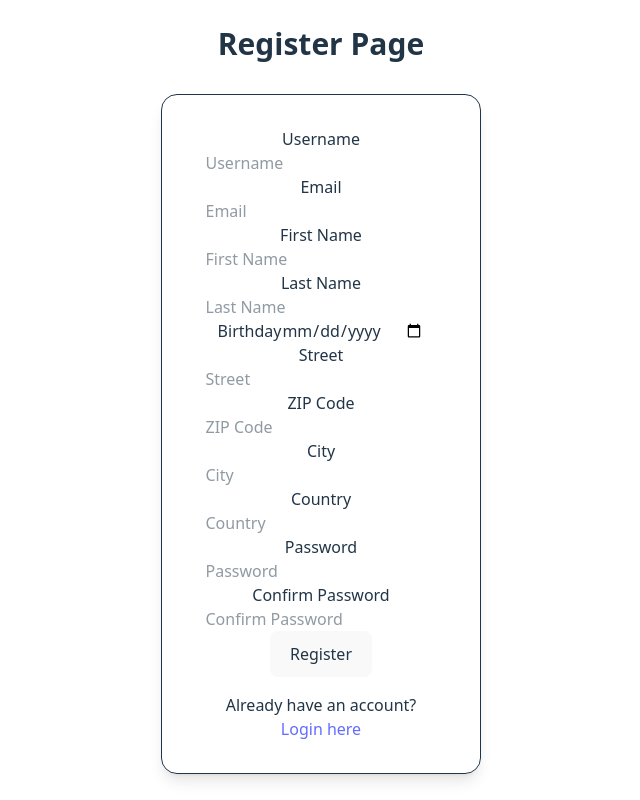
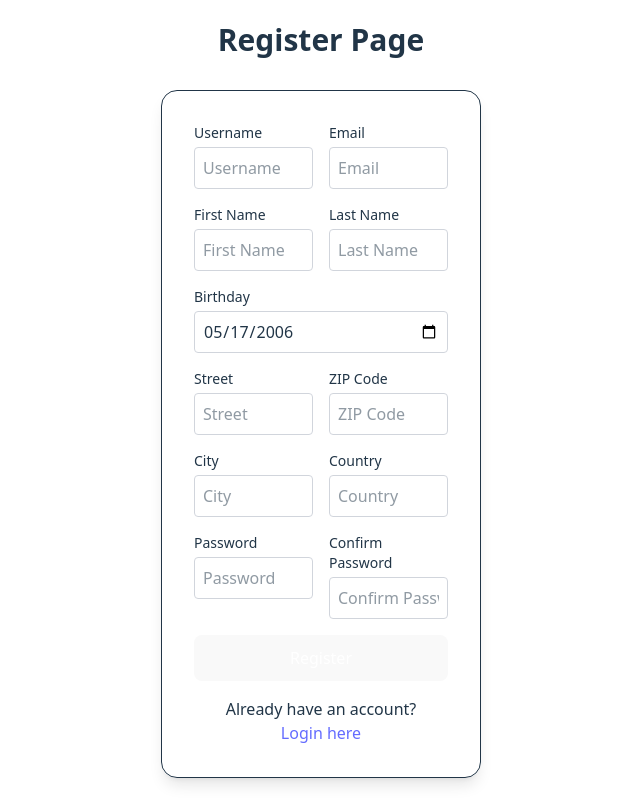
Before and after one commit to fabiodauru/ReactTrainingProject, a React (Vite) app in the folder trainingProject.fe/: page /register in a window 1280 px wide. Shown: the whole page, without its empty margins (319-959 px from the left). Built offline with nearby package versions, Linux system fonts and the light colour scheme.

Commit message:
Refactor Login and Register pages: introduce FormInput component for improved input handling and styling

```diff
--- /dev/null
+++ b/trainingProject.fe/src/components/FormInput.tsx
@@ -0,0 +1,26 @@
+export default function FormInput({
+  label,
+  type = "text",
+  value,
+  onChange,
+  placeholder,
+}: {
+  label: string;
+  type?: string;
+  value: string;
+  onChange: (e: React.ChangeEvent<HTMLInputElement>) => void;
+  placeholder?: string;
+}) {
+  return (
+    <div className="mb-4 text-left">
+      <label className="block text-sm font-medium mb-1">{label}</label>
+      <input
+        type={type}
+        value={value}
+        onChange={onChange}
+        placeholder={placeholder}
+        className="border border-gray-300 p-2 rounded w-full"
+      />
+    </div>
+  );
+}
--- a/trainingProject.fe/src/pages/LoginPage.tsx
+++ b/trainingProject.fe/src/pages/LoginPage.tsx
@@ -1,6 +1,7 @@
 import { useState } from "react";
 import { useNavigate } from "react-router-dom";
 import AuthLayout from "../components/AuthLayout";
+import FormInput from "../components/FormInput";
 
 export default function LoginPage() {
   const [username, setUsername] = useState("");
@@ -32,19 +33,18 @@ export default function LoginPage() {
   return (
     <AuthLayout title="Login Page">
       <form onSubmit={handleSubmit}>
-        <input
-          className="border border-gray-300 p-2 rounded w-full mb-4"
-          type="text"
-          placeholder="Username/Email"
+        <FormInput
+          label="Username/Email"
           value={username}
           onChange={(e) => setUsername(e.target.value)}
+          placeholder="Username/Email"
         />
-        <input
-          className="border border-gray-300 p-2 rounded w-full mb-6"
+        <FormInput
+          label="Password"
           type="password"
-          placeholder="Password"
           value={password}
           onChange={(e) => setPassword(e.target.value)}
+          placeholder="Password"
         />
         <button
           type="submit"
--- a/trainingProject.fe/src/pages/RegisterPage.tsx
+++ b/trainingProject.fe/src/pages/RegisterPage.tsx
@@ -1,26 +1,25 @@
 import { useState } from "react";
 import { useNavigate } from "react-router-dom";
-import * as React from "react";
 import AuthLayout from "../components/AuthLayout";
+import FormInput from "../components/FormInput";
 
 export default function RegisterPage() {
   const navigate = useNavigate();
 
   const [registerFailedMessage, setRegisterFailedMessage] = useState("");
-
   const [username, setUsername] = useState("");
-  const [password, setPassword] = useState("");
-  const [passwordConfirm, setPasswordConfirm] = useState("");
   const [email, setEmail] = useState("");
   const [userFirstName, setUserFirstName] = useState("");
   const [userLastName, setUserLastName] = useState("");
+  const [birthday, setBirthday] = useState("2006-05-17");
+  const [password, setPassword] = useState("");
+  const [passwordConfirm, setPasswordConfirm] = useState("");
   const [address, setAddress] = useState({
     street: "",
     zipCode: "",
     city: "",
     country: "",
   });
-  const [birthday, setBirthday] = useState("17/05/2006");
 
   const handleSubmit = async (event: React.FormEvent) => {
     event.preventDefault();
@@ -34,175 +33,135 @@ export default function RegisterPage() {
       "http://localhost:5065/api/Authenticate/register",
       {
         method: "POST",
-        headers: {
-          "Content-Type": "application/json",
-        },
+        headers: { "Content-Type": "application/json" },
         body: JSON.stringify({
-          username: username,
-          password: password,
-          email: email,
-          userFirstName: userFirstName,
-          userLastName: userLastName,
-          address: address,
-          birthday: birthday,
+          username,
+          password,
+          email,
+          userFirstName,
+          userLastName,
+          address,
+          birthday,
         }),
       }
     );
+
     const data = await response.json();
 
-    if (response.status === 200 && data.message === "Success") {
+    if (response.ok && data.message === "Success") {
       navigate("/login");
     } else {
-      setRegisterFailedMessage(data.message);
+      setRegisterFailedMessage(data.message || "Registration failed");
     }
   };
 
   return (
     <AuthLayout title="Register Page">
-      <div className="register-container">
-        <form onSubmit={handleSubmit} className="register-form">
-          <div className="form-group">
-            <label htmlFor="inputUsername">Username</label>
-            <input
-              type="text"
+      <form onSubmit={handleSubmit}>
+        <div className="grid grid-cols-2 gap-4">
+          <FormInput
+            label="Username"
+            value={username}
+            onChange={(e) => setUsername(e.target.value)}
             placeholder="Username"
-              id="inputUsername"
-              onChange={(event) => setUsername(event.target.value)}
-              value={username}
-              required
+          />
+          <FormInput
+            label="Email"
+            type="email"
+            value={email}
+            onChange={(e) => setEmail(e.target.value)}
+            placeholder="Email"
           />
         </div>
 
-          <div className="form-group">
-            <label htmlFor="inputEmail">Email</label>
-            <input
-              type="email"
-              placeholder="Email"
-              id="inputEmail"
-              onChange={(event) => setEmail(event.target.value)}
-              value={email}
-              required
+        <div className="grid grid-cols-2 gap-4">
+          <FormInput
+            label="First Name"
+            value={userFirstName}
+            onChange={(e) => setUserFirstName(e.target.value)}
+            placeholder="First Name"
+          />
+          <FormInput
+            label="Last Name"
+            value={userLastName}
+            onChange={(e) => setUserLastName(e.target.value)}
+            placeholder="Last Name"
           />
         </div>
 
-          <div className="form-group">
-            <label htmlFor="inputFirstName">First Name</label>
-            <input
+        <FormInput
+          label="Birthday"
+          type="date"
+          value={birthday}
+          onChange={(e) => setBirthday(e.target.value)}
+        />
+
+        <div className="grid grid-cols-2 gap-4">
+          <FormInput
+            label="Street"
             type="text"
-              placeholder="First Name"
-              id="inputFirstName"
-              onChange={(event) => setUserFirstName(event.target.value)}
-              value={userFirstName}
-              required
+            placeholder="Street"
+            value={address.street}
+            onChange={(e) => setAddress({ ...address, street: e.target.value })}
+          />
+          <FormInput
+            label="ZIP Code"
+            type="text"
+            placeholder="ZIP Code"
+            value={address.zipCode}
+            onChange={(e) =>
+              setAddress({ ...address, zipCode: e.target.value })
+            }
           />
         </div>
 
-          <div className="form-group">
-            <label htmlFor="inputLastName">Last Name</label>
-            <input
+        <div className="grid grid-cols-2 gap-4">
+          <FormInput
+            label="City"
             type="text"
-              placeholder="Last Name"
-              id="inputLastName"
-              onChange={(event) => setUserLastName(event.target.value)}
-              value={userLastName}
-              required
+            placeholder="City"
+            value={address.city}
+            onChange={(e) => setAddress({ ...address, city: e.target.value })}
+          />
+          <FormInput
+            label="Country"
+            type="text"
+            placeholder="Country"
+            value={address.country}
+            onChange={(e) =>
+              setAddress({ ...address, country: e.target.value })
+            }
           />
         </div>
 
-          <div className="form-group">
-            <label htmlFor="inputBirthday">Birthday</label>
-            <input
-              type="date"
-              id="inputBirthday"
-              onChange={(event) => setBirthday(event.target.value)}
-              value={birthday}
-              required
+        <div className="grid grid-cols-2 gap-4">
+          <FormInput
+            label="Password"
+            type="password"
+            value={password}
+            onChange={(e) => setPassword(e.target.value)}
+            placeholder="Password"
+          />
+          <FormInput
+            label="Confirm Password"
+            type="password"
+            value={passwordConfirm}
+            onChange={(e) => setPasswordConfirm(e.target.value)}
+            placeholder="Confirm Password"
           />
         </div>
 
-          <div className="form-group">
-            <label htmlFor="inputStreet">Street</label>
-            <input
-              type="text"
-              placeholder="Street"
-              id="inputStreet"
-              onChange={(event) =>
-                setAddress({ ...address, street: event.target.value })
-              }
-              value={address.street}
-            />
-          </div>
-
-          <div className="form-group">
-            <label htmlFor="inputZipCode">ZIP Code</label>
-            <input
-              type="text"
-              placeholder="ZIP Code"
-              id="inputZipCode"
-              onChange={(event) =>
-                setAddress({ ...address, zipCode: event.target.value })
-              }
-              value={address.zipCode}
-            />
-          </div>
-
-          <div className="form-group">
-            <label htmlFor="inputCity">City</label>
-            <input
-              type="text"
-              placeholder="City"
-              id="inputCity"
-              onChange={(event) =>
-                setAddress({ ...address, city: event.target.value })
-              }
-              value={address.city}
-            />
-          </div>
-
-          <div className="form-group">
-            <label htmlFor="inputCountry">Country</label>
-            <input
-              type="text"
-              placeholder="Country"
-              id="inputCountry"
-              onChange={(event) =>
-                setAddress({ ...address, country: event.target.value })
-              }
-              value={address.country}
-            />
-          </div>
-
-          <div className="form-group">
-            <label htmlFor="inputPassword">Password</label>
-            <input
-              type="password"
-              placeholder="Password"
-              id="inputPassword"
-              onChange={(event) => setPassword(event.target.value)}
-              value={password}
-              required
-            />
-          </div>
-
-          <div className="form-group">
-            <label htmlFor="inputPasswordConfirm">Confirm Password</label>
-            <input
-              type="password"
-              placeholder="Confirm Password"
-              id="inputPasswordConfirm"
-              onChange={(event) => setPasswordConfirm(event.target.value)}
-              value={passwordConfirm}
-              required
-            />
-          </div>
-
-          <button type="submit" className="register-btn">
+        <button
+          type="submit"
+          className="bg-blue-500 hover:bg-blue-600 text-white font-semibold py-2 px-4 rounded w-full transition"
+        >
           Register
         </button>
 
-          <div className="error-message">{registerFailedMessage}</div>
+        {registerFailedMessage && (
+          <p className="text-red-500 mt-4">{registerFailedMessage}</p>
+        )}
 
-          <div className="register-footer">
         <p className="mt-4">
           Already have an account?{" "}
           <a href="/login" className="text-blue-500 hover:underline">
@@ -210,9 +169,7 @@ export default function RegisterPage() {
             Login here
           </a>
         </p>
-          </div>
       </form>
-      </div>
     </AuthLayout>
   );
 }
```
Lines whose indentation alone changed are shown as unchanged.
